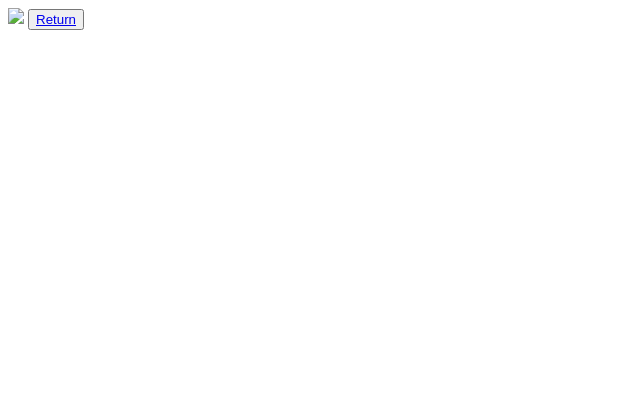
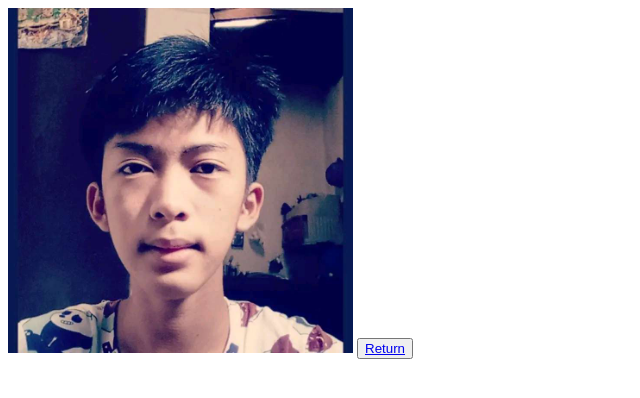
Before and after one commit to Noreille24/Html-introduction, a plain HTML site: page MyPicture.html in a window 1280 px wide. Shown: the whole page, without its empty margins (0-640 px from the left). Drawn offline with Linux system fonts and the light colour scheme.

Commit message:
Update MyPicture.html

```diff
--- a/MyPicture.html
+++ b/MyPicture.html
@@ -4,7 +4,7 @@
     <title>Personal Info</title>
   </head>
   <body>
-      <img src="1679564664018.jpg" width= "345px" >
+      <img src="1679564664018.jpeg" width= "345px" >
         <button><a href="Homepage.html">Return</a></button>
       </body>
 </html>
```
